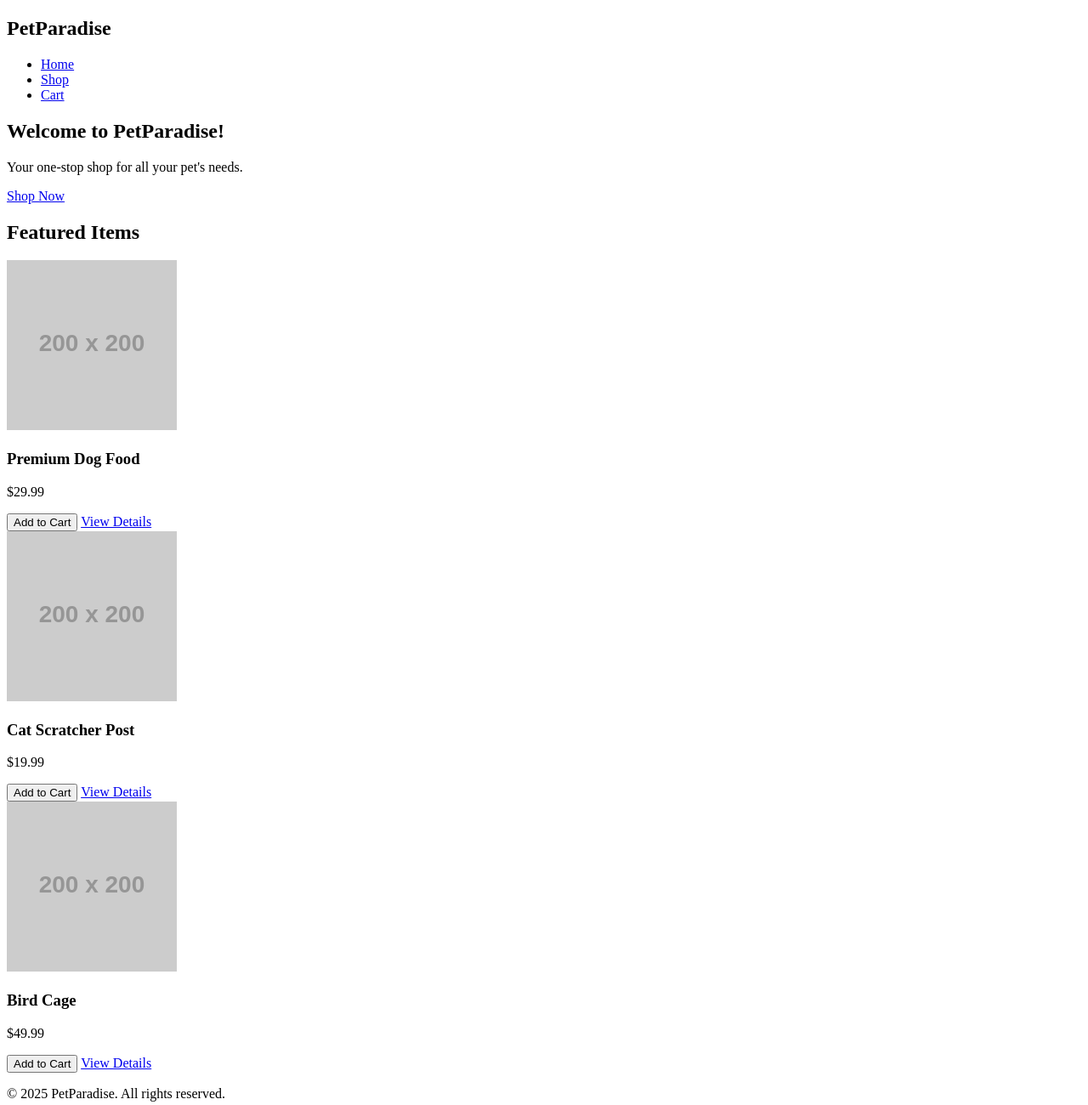
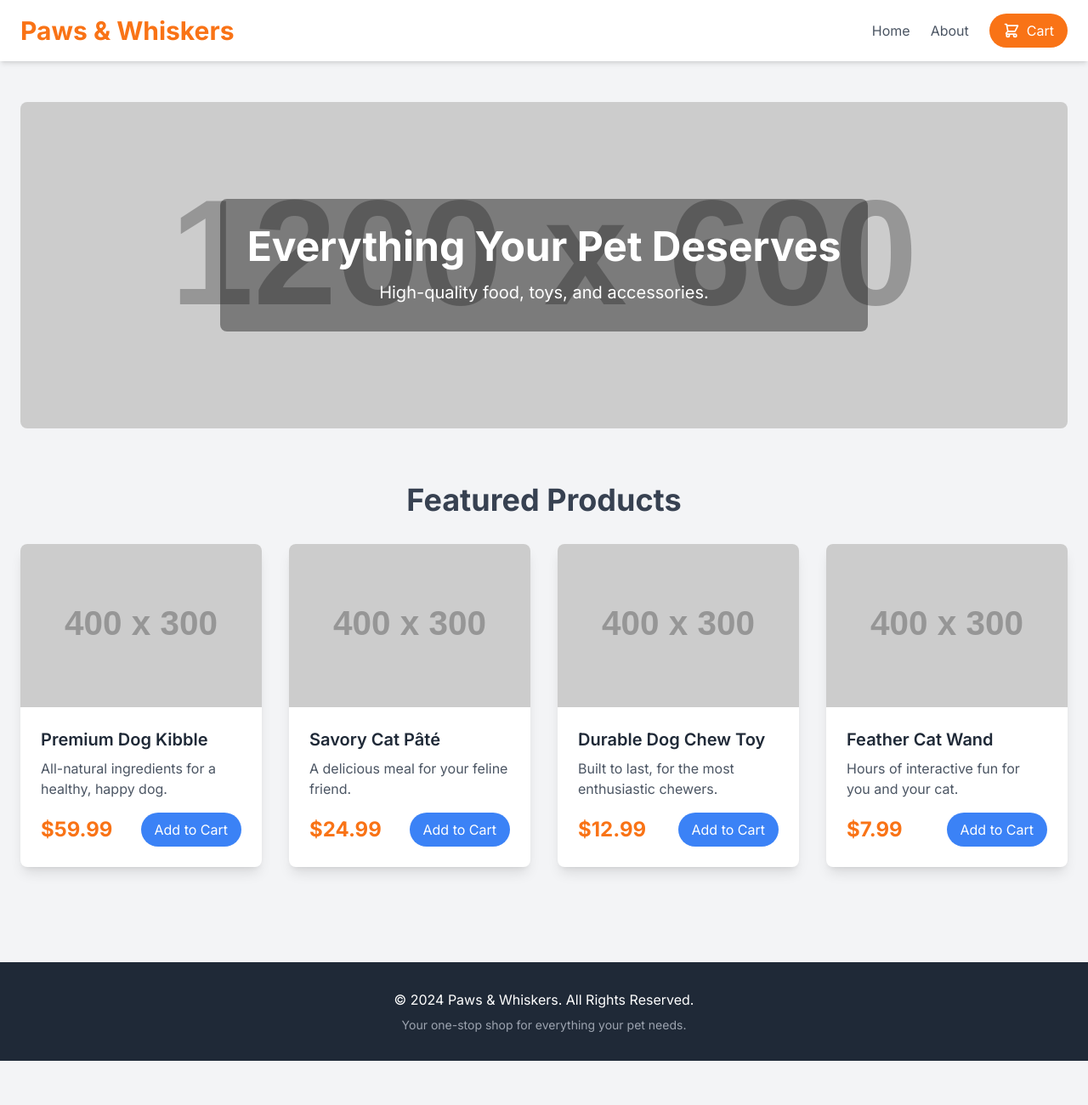
Before and after one commit to mohanvamshi2002/PetStore, a plain HTML site: page index.html in a window 1280 px wide. Shown: the whole page at 85% size. After the commit the page ends 1248 px from the top, so only its background shows below. Drawn offline with nearby package versions, Linux system fonts and the light colour scheme; placeholder pictures from the web are drawn by us.

Commit message:
Update index.html

```diff
--- a/index.html
+++ b/index.html
@@ -10,72 +10,123 @@
 <!-- End Google Tag Manager -->
     <meta charset="UTF-8">
     <meta name="viewport" content="width=device-width, initial-scale=1.0">
-    <title>PetParadise - Home</title>
-    <link rel="stylesheet" href="css/style.css">
+    <title>Paws & Whiskers - Your Pet's Paradise</title>
+    <script src="https://cdn.tailwindcss.com"></script>
+    <link href="https://fonts.googleapis.com/css2?family=Inter:wght@400;600;700&display=swap" rel="stylesheet">
+    <style>
+        body {
+            font-family: 'Inter', sans-serif;
+        }
+        .hero-bg {
+            background-image: url('https://placehold.co/1200x600/e2e8f0/64748b?text=Happy+Pets');
+            background-size: cover;
+            background-position: center;
+        }
+    </style>
 </head>
-<body>
+<body class="bg-gray-100 text-gray-800">
 <!-- Google Tag Manager (noscript) -->
 <noscript><iframe src="https://www.googletagmanager.com/ns.html?id=GTM-WB3JMQS2"
 height="0" width="0" style="display:none;visibility:hidden"></iframe></noscript>
 <!-- End Google Tag Manager (noscript) -->
-    <header>
-        <nav>
-            <h1>PetParadise</h1>
-            <ul>
-                <li><a href="index.html">Home</a></li>
-                <li><a href="shop.html">Shop</a></li>
-                <li><a href="cart.html">Cart</a></li>
-            </ul>
+
+    <!-- Header & Navigation -->
+    <header class="bg-white shadow-md sticky top-0 z-50">
+        <nav class="container mx-auto px-6 py-4 flex justify-between items-center">
+            <a href="index.html" class="text-3xl font-bold text-orange-500">Paws & Whiskers</a>
+            <div class="flex items-center space-x-6">
+                <a href="index.html" class="text-gray-600 hover:text-orange-500 transition duration-300">Home</a>
+                <a href="#" class="text-gray-600 hover:text-orange-500 transition duration-300">About</a>
+                <a href="cart.html" id="cart-button" class="bg-orange-500 text-white px-4 py-2 rounded-full hover:bg-orange-600 transition duration-300 flex items-center">
+                    <svg xmlns="http://www.w3.org/2000/svg" class="h-5 w-5 mr-2" fill="none" viewBox="0 0 24 24" stroke="currentColor">
+                        <path stroke-linecap="round" stroke-linejoin="round" stroke-width="2" d="M3 3h2l.4 2M7 13h10l4-8H5.4M7 13L5.4 5M7 13l-2.293 2.293c-.63.63-.184 1.707.707 1.707H17m0 0a2 2 0 100 4 2 2 0 000-4zm-8 2a2 2 0 11-4 0 2 2 0 014 0z" />
+                    </svg>
+                    Cart
+                </a>
+            </div>
         </nav>
     </header>
 
-    <main>
-        <section class="hero">
-            <h2>Welcome to PetParadise!</h2>
-            <p>Your one-stop shop for all your pet's needs.</p>
-            <!-- Button for tracking a click event to encourage shopping -->
-            <a href="shop.html" class="button" id="hero_shop_now_button">Shop Now</a>
+    <!-- Main Content -->
+    <main class="container mx-auto px-6 py-12">
+
+        <!-- Hero Section -->
+        <section class="hero-bg h-96 rounded-lg flex items-center justify-center text-center text-white mb-16">
+            <div class="bg-black bg-opacity-40 p-8 rounded-lg">
+                <h1 class="text-5xl font-bold mb-4">Everything Your Pet Deserves</h1>
+                <p class="text-xl">High-quality food, toys, and accessories.</p>
+            </div>
         </section>
 
-        <section class="featured-products">
-            <h2>Featured Items</h2>
-            <div class="product-grid">
-                <div class="product-card">
-                    <img src="https://via.placeholder.com/200x200?text=Product+1" alt="Premium Dog Food">
-                    <h3>Premium Dog Food</h3>
-                    <p>$29.99</p>
-                    <!-- Button for tracking an add_to_cart event -->
-                    <button class="button add-to-cart-button" id="home_add_to_cart_1">Add to Cart</button>
-                    <!-- Button for tracking a click event to view details -->
-                    <a href="product-detail.html?id=1" class="button view-detail-button" id="home_view_detail_1">View Details</a>
-                </div>
-                <div class="product-card">
-                    <img src="https://via.placeholder.com/200x200?text=Product+2" alt="Cat Scratcher Post">
-                    <h3>Cat Scratcher Post</h3>
-                    <p>$19.99</p>
-                    <!-- Button for tracking an add_to_cart event -->
-                    <button class="button add-to-cart-button" id="home_add_to_cart_2">Add to Cart</button>
-                    <!-- Button for tracking a click event to view details -->
-                    <a href="product-detail.html?id=2" class="button view-detail-button" id="home_view_detail_2">View Details</a>
-                </div>
-                <div class="product-card">
-                    <img src="https://via.placeholder.com/200x200?text=Product+3" alt="Bird Cage">
-                    <h3>Bird Cage</h3>
-                    <p>$49.99</p>
-                    <!-- Button for tracking an add_to_cart event -->
-                    <button class="button add-to-cart-button" id="home_add_to_cart_3">Add to Cart</button>
-                    <!-- Button for tracking a click event to view details -->
-                    <a href="product-detail.html?id=3" class="button view-detail-button" id="home_view_detail_3">View Details</a>
+        <!-- Featured Products Section -->
+        <section id="pet-products" class="mb-16">
+            <h2 class="text-4xl font-bold mb-8 text-center text-gray-700">Featured Products</h2>
+            <div class="grid grid-cols-1 sm:grid-cols-2 md:grid-cols-3 lg:grid-cols-4 gap-8">
+
+                <!-- Product Card 1: Food -->
+                <div class="bg-white rounded-lg shadow-lg overflow-hidden transform hover:scale-105 transition duration-300">
+                    <img src="https://placehold.co/400x300/f97316/ffffff?text=Premium+Dog+Food" alt="Dog Food" class="w-full h-48 object-cover">
+                    <div class="p-6">
+                        <h3 class="text-xl font-semibold mb-2">Premium Dog Kibble</h3>
+                        <p class="text-gray-600 mb-4">All-natural ingredients for a healthy, happy dog.</p>
+                        <div class="flex justify-between items-center">
+                            <span class="text-2xl font-bold text-orange-500">$59.99</span>
+                            <button id="add-to-cart-food1" class="bg-blue-500 text-white px-4 py-2 rounded-full hover:bg-blue-600 transition duration-300">Add to Cart</button>
                         </div>
                     </div>
+                </div>
+
+                <!-- Product Card 2: Food -->
+                <div class="bg-white rounded-lg shadow-lg overflow-hidden transform hover:scale-105 transition duration-300">
+                    <img src="https://placehold.co/400x300/3b82f6/ffffff?text=Savory+Cat+Food" alt="Cat Food" class="w-full h-48 object-cover">
+                    <div class="p-6">
+                        <h3 class="text-xl font-semibold mb-2">Savory Cat Pâté</h3>
+                        <p class="text-gray-600 mb-4">A delicious meal for your feline friend.</p>
+                        <div class="flex justify-between items-center">
+                            <span class="text-2xl font-bold text-orange-500">$24.99</span>
+                            <button id="add-to-cart-food2" class="bg-blue-500 text-white px-4 py-2 rounded-full hover:bg-blue-600 transition duration-300">Add to Cart</button>
+                        </div>
+                    </div>
+                </div>
+
+                <!-- Product Card 3: Toy -->
+                <div class="bg-white rounded-lg shadow-lg overflow-hidden transform hover:scale-105 transition duration-300">
+                    <img src="https://placehold.co/400x300/ef4444/ffffff?text=Chew+Toy" alt="Chew Toy" class="w-full h-48 object-cover">
+                    <div class="p-6">
+                        <h3 class="text-xl font-semibold mb-2">Durable Dog Chew Toy</h3>
+                        <p class="text-gray-600 mb-4">Built to last, for the most enthusiastic chewers.</p>
+                        <div class="flex justify-between items-center">
+                            <span class="text-2xl font-bold text-orange-500">$12.99</span>
+                            <button id="add-to-cart-toy1" class="bg-blue-500 text-white px-4 py-2 rounded-full hover:bg-blue-600 transition duration-300">Add to Cart</button>
+                        </div>
+                    </div>
+                </div>
+
+                <!-- Product Card 4: Toy -->
+                <div class="bg-white rounded-lg shadow-lg overflow-hidden transform hover:scale-105 transition duration-300">
+                    <img src="https://placehold.co/400x300/22c55e/ffffff?text=Cat+Wand" alt="Cat Wand" class="w-full h-48 object-cover">
+                    <div class="p-6">
+                        <h3 class="text-xl font-semibold mb-2">Feather Cat Wand</h3>
+                        <p class="text-gray-600 mb-4">Hours of interactive fun for you and your cat.</p>
+                        <div class="flex justify-between items-center">
+                            <span class="text-2xl font-bold text-orange-500">$7.99</span>
+                            <button id="add-to-cart-toy2" class="bg-blue-500 text-white px-4 py-2 rounded-full hover:bg-blue-600 transition duration-300">Add to Cart</button>
+                        </div>
+                    </div>
+                </div>
+
+            </div>
         </section>
+
     </main>
 
-    <footer>
-        <p>&copy; 2025 PetParadise. All rights reserved.</p>
+    <!-- Footer -->
+    <footer class="bg-gray-800 text-white py-8">
+        <div class="container mx-auto px-6 text-center">
+            <p>&copy; 2024 Paws & Whiskers. All Rights Reserved.</p>
+            <p class="text-sm text-gray-400 mt-2">Your one-stop shop for everything your pet needs.</p>
+        </div>
     </footer>
 
-    <!-- Link to the tracking script for page_view, scroll, and click events -->
-    <script src="js/tracking.js"></script>
 </body>
 </html>
```
Lines whose indentation alone changed are shown as unchanged.
